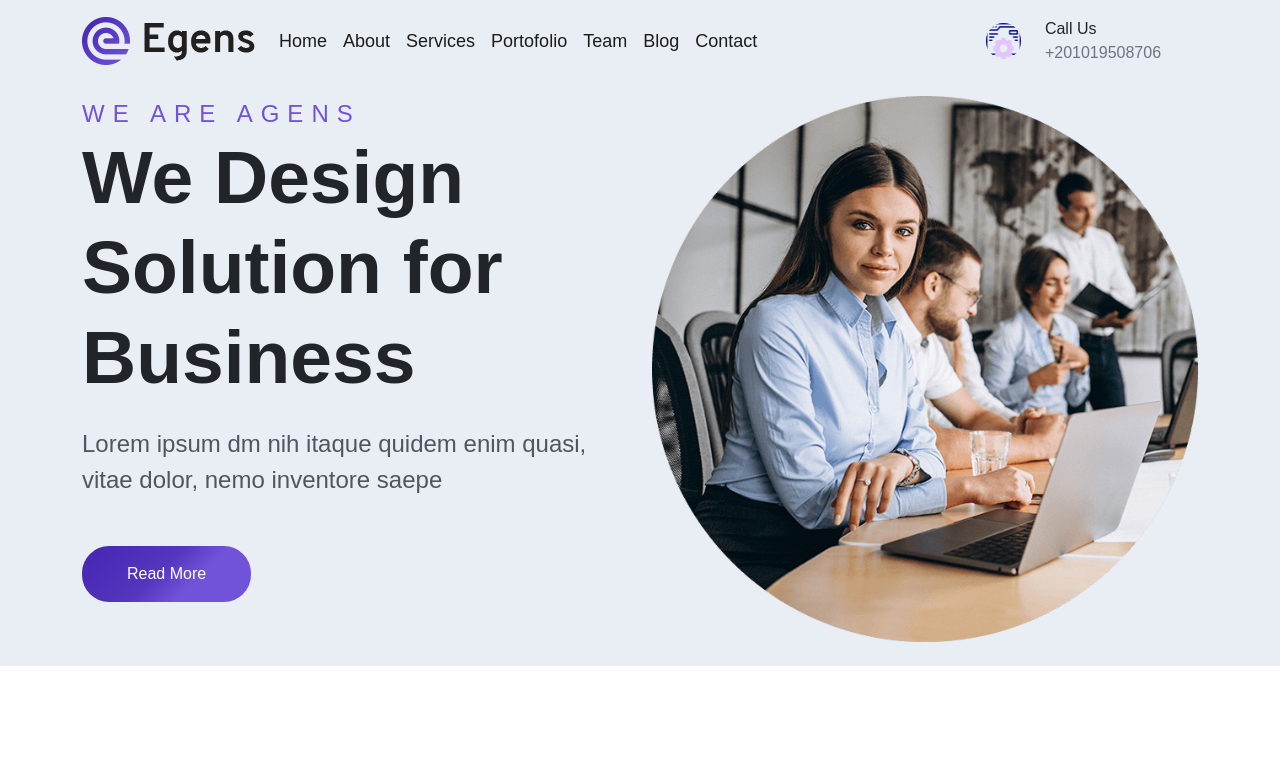
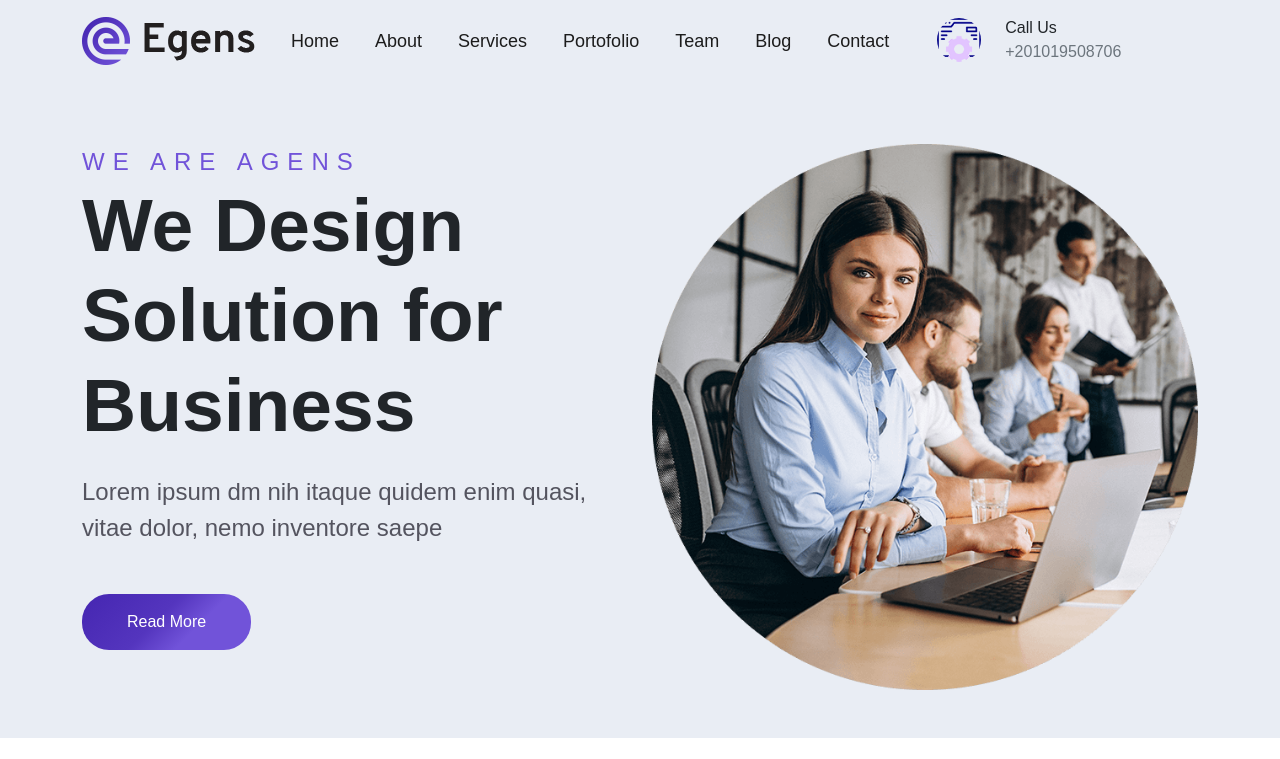
Before and after one commit to EbrahimElgharib/front_end_egens, a plain HTML site: page index.html in a window 1280 px wide. Shown: the top 759 px of the page. Drawn offline with nearby package versions, Linux system fonts and the light colour scheme.

Commit message:
edit nav ul li V2

```diff
--- a/css/style.css
+++ b/css/style.css
@@ -5,21 +5,26 @@ body {
 
 header{
     background-color: #e9edf4;
+
 }
 
-.aaa{
+
+/* start nav test */
+
+#nav_test_id{
     transition:500ms ease;
+    /* background-color:#000; */
   }
 
-.aaa.scrolled{
-    background:#000;
-  }
+/* end nav test */
 
 .nav_titles li a{
     font-size: 18px;
     line-height: 50px;
     font-weight: 500;
     color: #1c1c1c;
+    /* padding: 30px; */
+    margin-right: 20px;
 }
 
 .welcoming .we_agens {
--- a/index.html
+++ b/index.html
@@ -14,10 +14,9 @@
 
 <body>
     <!-- start header -->
-    <header class="pt-4">
-        <!-- start navbar  bg-body-tertiary-->
-
-        <nav class="navbar navbar-expand-lg fixed-top aaa">
+    <header class="pt-5">
+        <!-- start navbar -->
+        <nav id ='nav_test_id' class="navbar navbar-expand-lg fixed-top">
             <div class="container-fluid container">
                 <!-- start logo -->
                 <div>
@@ -27,8 +26,10 @@
                 </div>
                 <!-- end logo -->
 
+                <div class="container ">
                     <!-- start titles of pages in navbar -->
-                <div class="collapse navbar-collapse nav_titles">
+                    <div class="row float-end">
+                        <div class="collapse navbar-collapse nav_titles col-8 ">
                             <ul class="navbar-nav me-auto mb-2 mb-lg-0">
                                 <li class="nav-item">
                                     <a class="nav-link" aria-current="page" href="#">Home</a>
@@ -56,26 +57,28 @@
                         </div>
                         <!-- end titles of pages in navbar -->
 
-                <!-- start phone call  -->
-                <div class="call">
+                        <!-- start phone call -->
+                        <div class="col-4 ps-5 pt-2">
                             <div class="row align-items-center">
                                 <div class="col-md-3">
                                     <img src="imgs/icon-4.png" class="img-fluid rounded-circle" alt="...">
                                 </div>
                                 <div class="col-md-9">
                                     <span class="card-text">Call Us</span>
-                            <a href="#" class="link-underline-opacity-0 link-secondary d-block">+201019508706</a>
+                                    <a href="#"
+                                        class="link-underline-opacity-0 link-secondary d-block">+201019508706</a>
                                 </div>
                             </div>
                         </div>
                         <!-- end phone call  -->
-
+                    </div>
+                </div>
             </div>
         </nav>
         <!-- end navbar -->
 
         <!-- start welcoming -->
-        <div class="welcoming mt-5 py-4">
+        <div class="welcoming mt-5 py-5">
             <div class="container">
                 <div class="row">
                     <div class="col-6">
@@ -165,20 +168,23 @@
     </div>
 
 
-
-
     <!-- import Bootstrap js -->
     <script src="https://cdn.jsdelivr.net/npm/bootstrap@5.3.0-alpha3/dist/js/bootstrap.bundle.min.js"
         integrity="sha384-ENjdO4Dr2bkBIFxQpeoTz1HIcje39Wm4jDKdf19U8gI4ddQ3GYNS7NTKfAdVQSZe"
         crossorigin="anonymous"></script>
     <script>
         document.addEventListener('scroll', () => {
+
+
+
             const header = document.querySelector('aaa');
 
             if (window.scrollY > 50) {
-                header.classList.add('scrolled');
+                document.getElementById('nav_test_id').style.backgroundColor = "white";
+                // header.classList.add('scrolled');
             } else {
-                header.classList.remove('scrolled');
+                document.getElementById('nav_test_id').style.backgroundColor = "";
+                // header.classList.remove('scrolled');
             }
         })
     </script>
```
Lines whose indentation alone changed are shown as unchanged.
